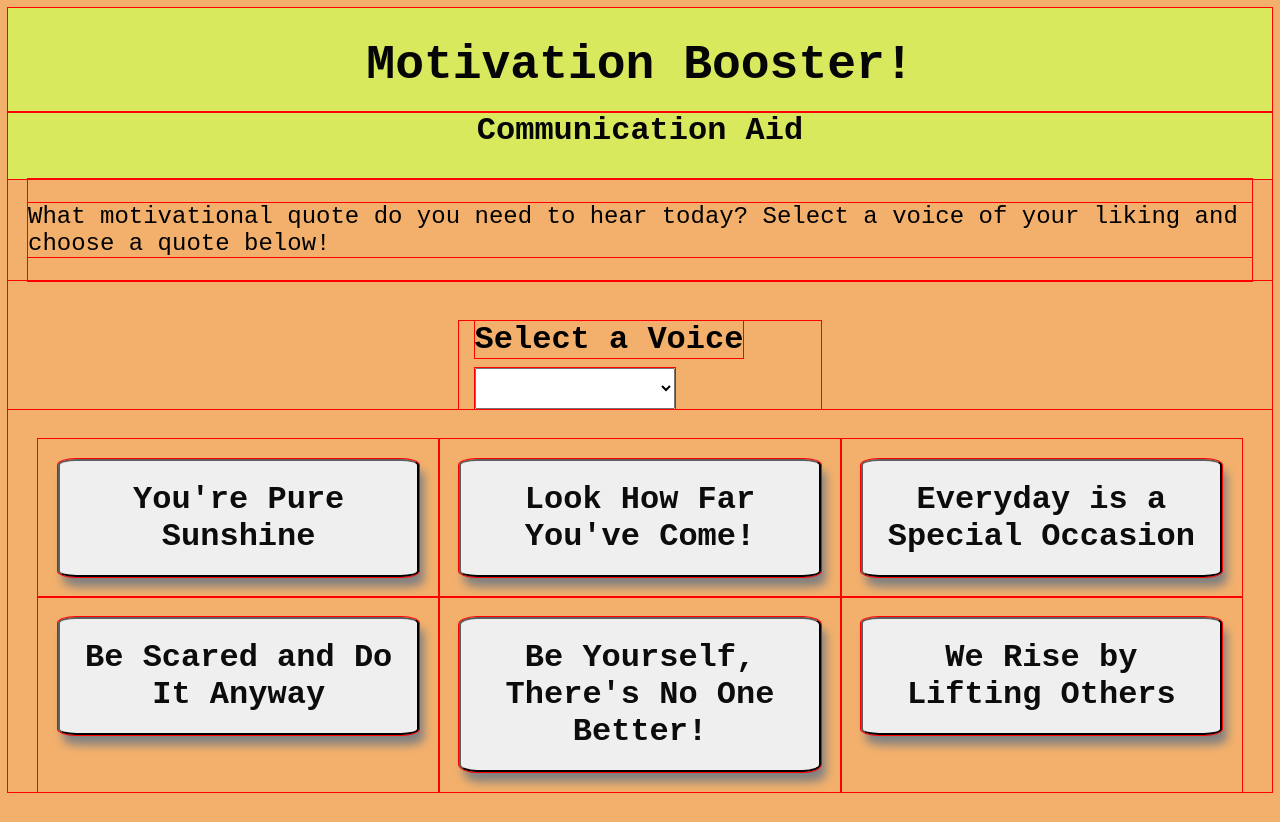
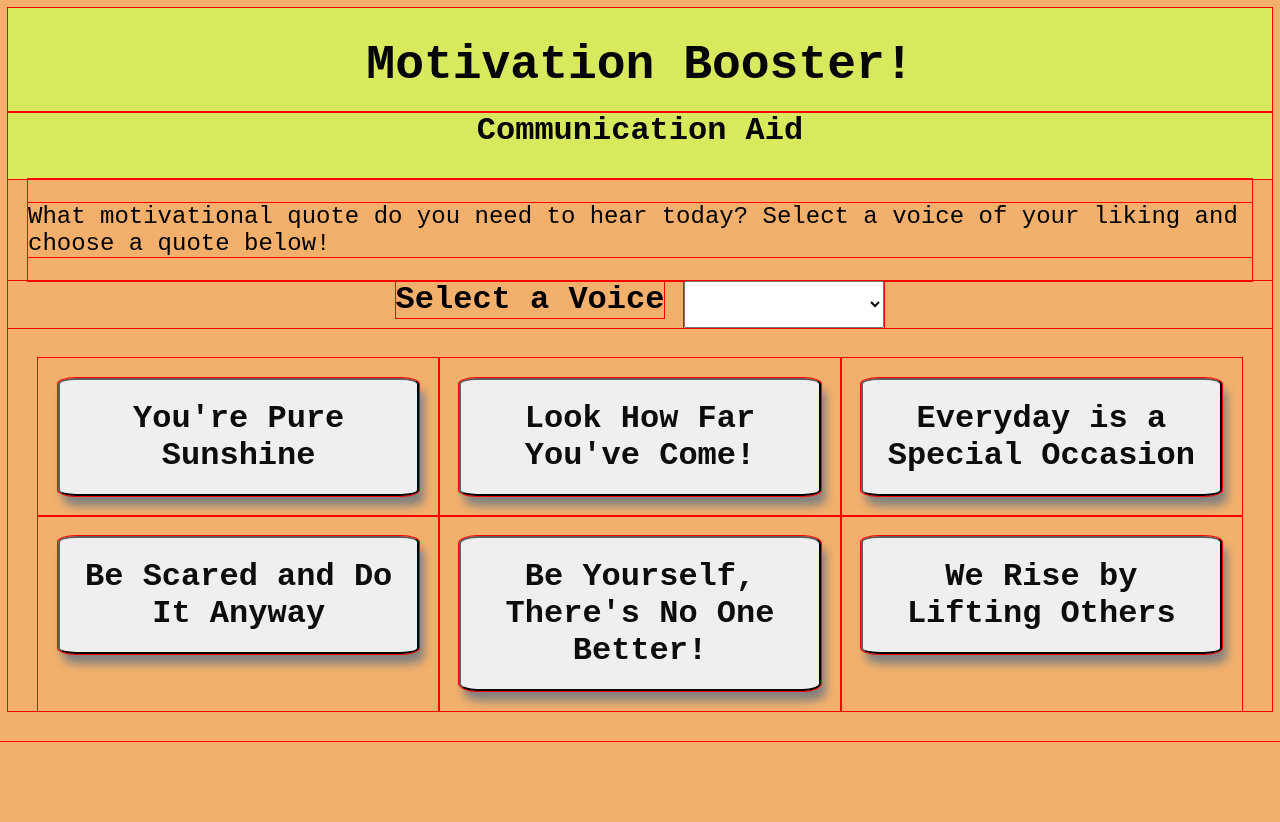
Before and after one commit to Betty-WC11/speech-api-app, a React (Vite) app: page / in a window 1280 px wide. After the commit the page ends 800 px from the top, so only its background shows below. Built offline with nearby package versions, Linux system fonts and the light colour scheme.

Commit message:
fixing select feature 2

```diff
--- a/src/components/FindVoices.css
+++ b/src/components/FindVoices.css
@@ -2,13 +2,13 @@
   outline: 1px solid red;
 }
 
-.voices-list {
+/* .voices-list {
   display: flex;
   align-items: center;
   margin-top: 40px;
   flex-wrap: wrap;
   padding: 0 16px;
-}
+} */
 
 .voices-label {
   margin: 0 20px 10px 0;
--- a/src/components/FindVoices.jsx
+++ b/src/components/FindVoices.jsx
@@ -18,7 +18,7 @@ function FindVoices({ voices, setVoices, selectedVoice, onVoiceChange }) {
 
   return (
     <>
-      <div className="voices-list">
+      {/* <div className="voices-list"> */}
       <label className="voices-label">Select a Voice</label>
       <select
         className="voices"
@@ -33,7 +33,7 @@ function FindVoices({ voices, setVoices, selectedVoice, onVoiceChange }) {
             </option>
           ))}
       </select>
-      </div>
+      {/* </div> */}
     </>
   );
 }
```
Lines whose indentation alone changed are shown as unchanged.
